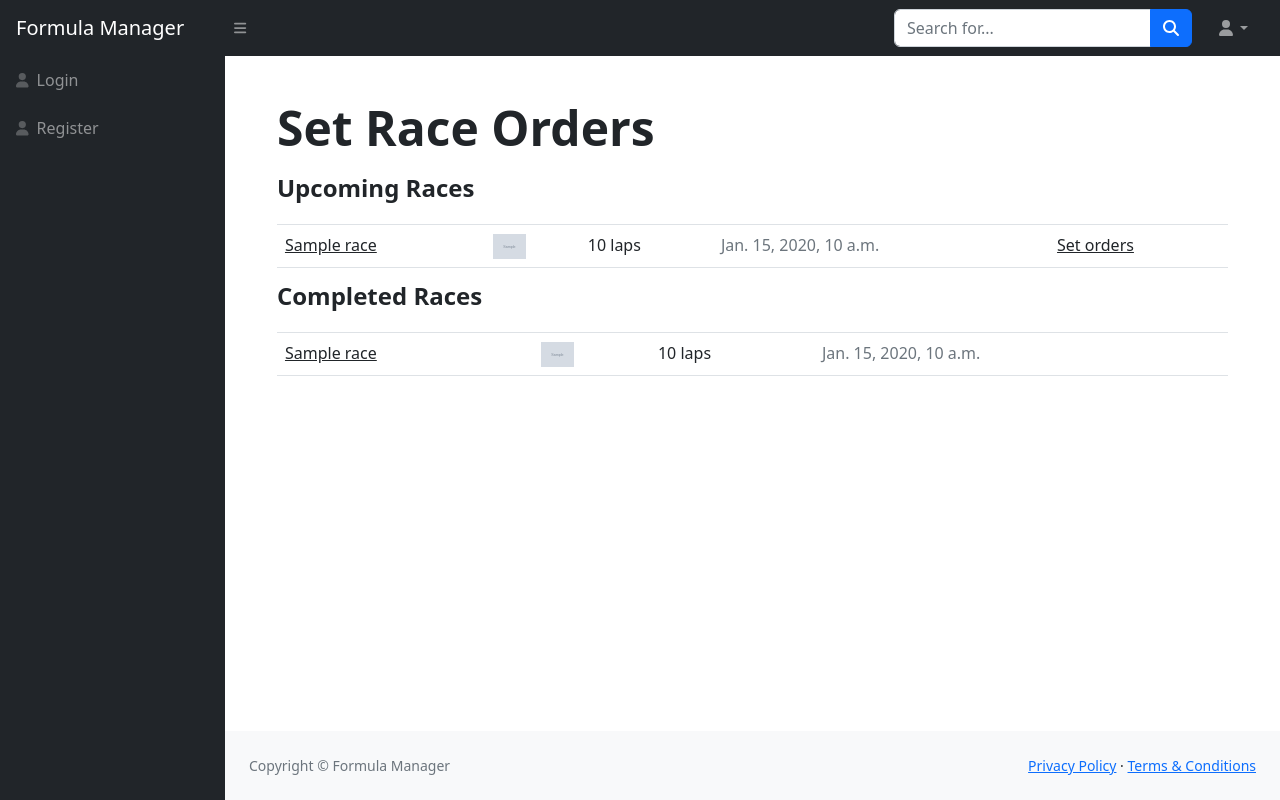
After one commit to Jetrca92/circuitrix, a Django app: template teams/templates/teams/race_orders_overview.html in a window 1280 px wide. The commit adds this page. Run offline with Django 4.2, Linux system fonts and the light colour scheme; the template is opened without the code that fills it: most values are stand-ins (such as "Sample title", 1, 10 or a date in 2020); grey boxes marked "Sample" are stand-in pictures; some libraries are stand-ins or nearby versions.

Commit message:
Add race orders overview view

```diff
--- a/manager/templates/manager/layout.html
+++ b/manager/templates/manager/layout.html
@@ -78,7 +78,7 @@
                                 <div class="sb-nav-link-icon"><i class="fas fa-tachometer-alt"></i></div>
                                 Car
                             </a>
-                            <a class="nav-link" href="{% url 'teams:race_orders' current_user_manager.team.id %}">
+                            <a class="nav-link" href="{% url 'teams:race_orders_overview' current_user_manager.team.id %}">
                                 <div class="sb-nav-link-icon"><i class="fas fa-tachometer-alt"></i></div>
                                 Race orders
                             </a>
--- /dev/null
+++ b/teams/templates/teams/race_orders_overview.html
@@ -0,0 +1,90 @@
+{% extends "manager/layout.html" %}
+
+{% block title %}
+Races - {{ team.name }}
+{% endblock %}
+
+{% block main %}
+{% load static %}
+
+<div class="container col-md-11 px-2 py-5">
+    <div class="d-flex align-items-center mb-3 gap-3">
+        <h1 class="display-5 fw-bold lh-1">Set Race Orders</h1>
+    </div>
+    <div>
+        {% if ongoing_races %}
+        <h4 class="fw-bold lh-1">Ongoing Races</h4>
+        <table class="table">
+            <thead>
+                <tr>
+                    <th scope="col"></th>
+                    <th scope="col"></th>
+                    <th scope="col"></th>
+                    <th scope="col"></th>
+                </tr>
+            </thead>
+            <tbody>
+                {% for race in upcoming_races %}
+                <tr>
+                    <td><a href="{% url 'races:race' race.id %}" class="link-dark">{{ race.name }}</a></td>
+                    <td><img src="{% static race.location.location.logo_location %}" alt="united-kingdom-flag" width="auto" height="25" loading="lazy"></td>
+                    <td>{{ race.laps }} laps</td>
+                    <td class="text-muted">{{ race.date }}</td>
+                </tr>
+                {% endfor %}
+            </tbody>
+        </table>
+        {% endif %}
+        {% if upcoming_races %}
+        <h4 class="fw-bold lh-1">Upcoming Races</h4>
+        <table class="table">
+            <thead>
+                <tr>
+                    <th scope="col"></th>
+                    <th scope="col"></th>
+                    <th scope="col"></th>
+                    <th scope="col"></th>
+                    <th scope="col"></th>
+                </tr>
+            </thead>
+            <tbody>
+                {% for race in upcoming_races %}
+                <tr>
+                    <td><a href="{% url 'races:race' race.id %}" class="link-dark">{{ race.name }}</a></td>
+                    <td><img src="{% static race.location.location.logo_location %}" alt="united-kingdom-flag" width="auto" height="25" loading="lazy"></td>
+                    <td>{{ race.laps }} laps</td>
+                    <td class="text-muted">{{ race.date }}</td>
+                    <td><a href="{% url 'teams:race_orders' race.id %}" class="link-dark">Set orders</a></td>
+                </tr>
+                {% endfor %}
+            </tbody>
+        </table>
+        {% endif %}
+
+        {% if completed_races %}
+        <h4 class="fw-bold lh-1">Completed Races</h4>
+        <table class="table">
+            <thead>
+                <tr>
+                    <th scope="col"></th>
+                    <th scope="col"></th>
+                    <th scope="col"></th>
+                    <th scope="col"></th>
+                </tr>
+            </thead>
+            <tbody>
+                {% for race in completed_races %}
+                <tr>
+                    <td><a href="{% url 'races:race' race.id %}" class="link-dark">{{ race.name }}</a></td>
+                    <td><img src="{% static race.location.location.logo_location %}" alt="united-kingdom-flag" width="auto" height="25" loading="lazy"></td>
+                    <td>{{ race.laps }} laps</td>
+                    <td class="text-muted">{{ race.date }}</td>
+                </tr>
+                {% endfor %}
+            </tbody>
+        </table>
+        {% endif %}
+    </div>
+</div>
+
+{% endblock %}
--- a/teams/urls.py
+++ b/teams/urls.py
@@ -1,6 +1,6 @@
 from django.urls import include, path
 
-from teams.views import CreateTeamView, TeamOverviewView, DriversView, DriverPageView, TeamOwnerView, TeamStaffView, TeamCarView, RaceOrdersView
+from teams.views import CreateTeamView, TeamOverviewView, DriversView, DriverPageView, TeamOwnerView, TeamStaffView, TeamCarView, RaceOrdersView, RaceOrdersOverviewView
 
 app_name = "teams"
 
@@ -13,4 +13,5 @@ urlpatterns = [
     path("<int:id>/staff", TeamStaffView.as_view(), name="staff"),
     path("<int:id>/car", TeamCarView.as_view(), name="car"),
     path("<int:id>/race-orders", RaceOrdersView.as_view(), name="race_orders"),
+    path("<int:id>/team-races", RaceOrdersOverviewView.as_view(), name="race_orders_overview"),
 ]
```
Also changed, not shown: teams/views.py (+20 -0 lines).
